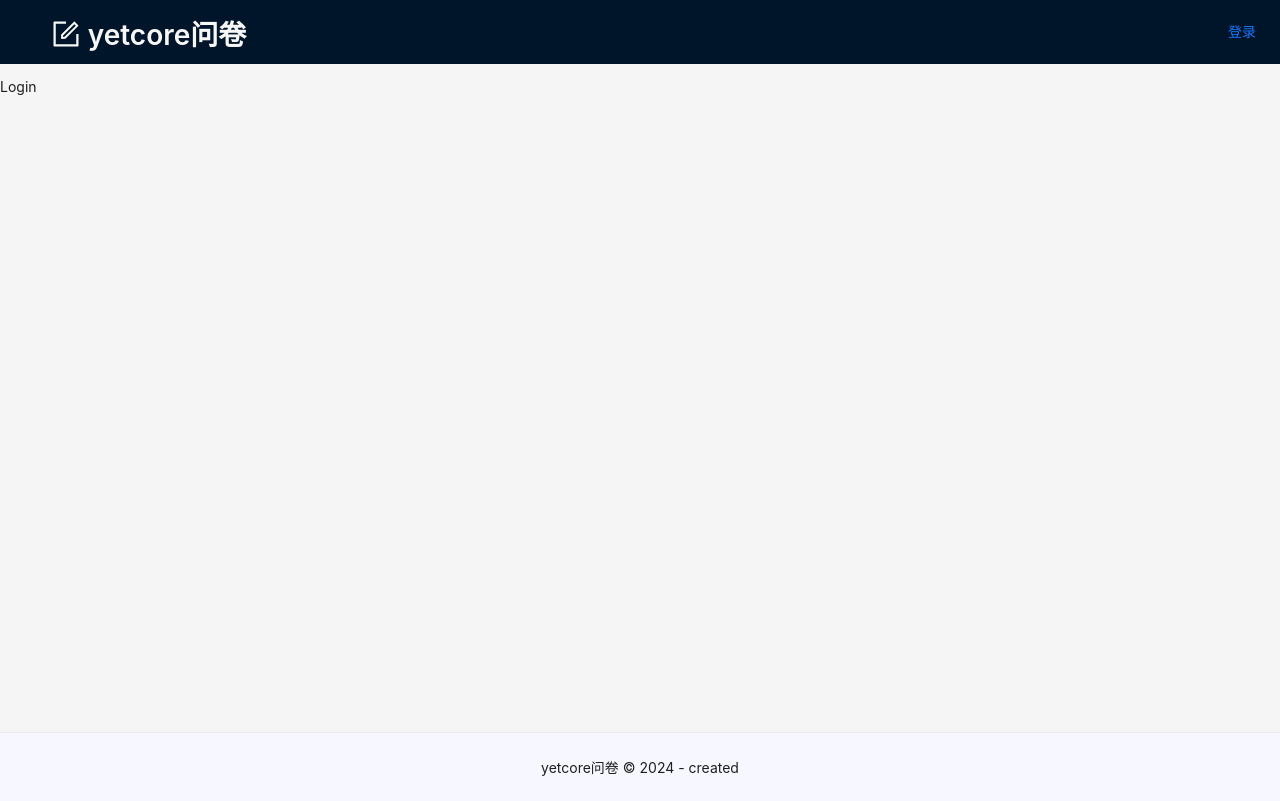
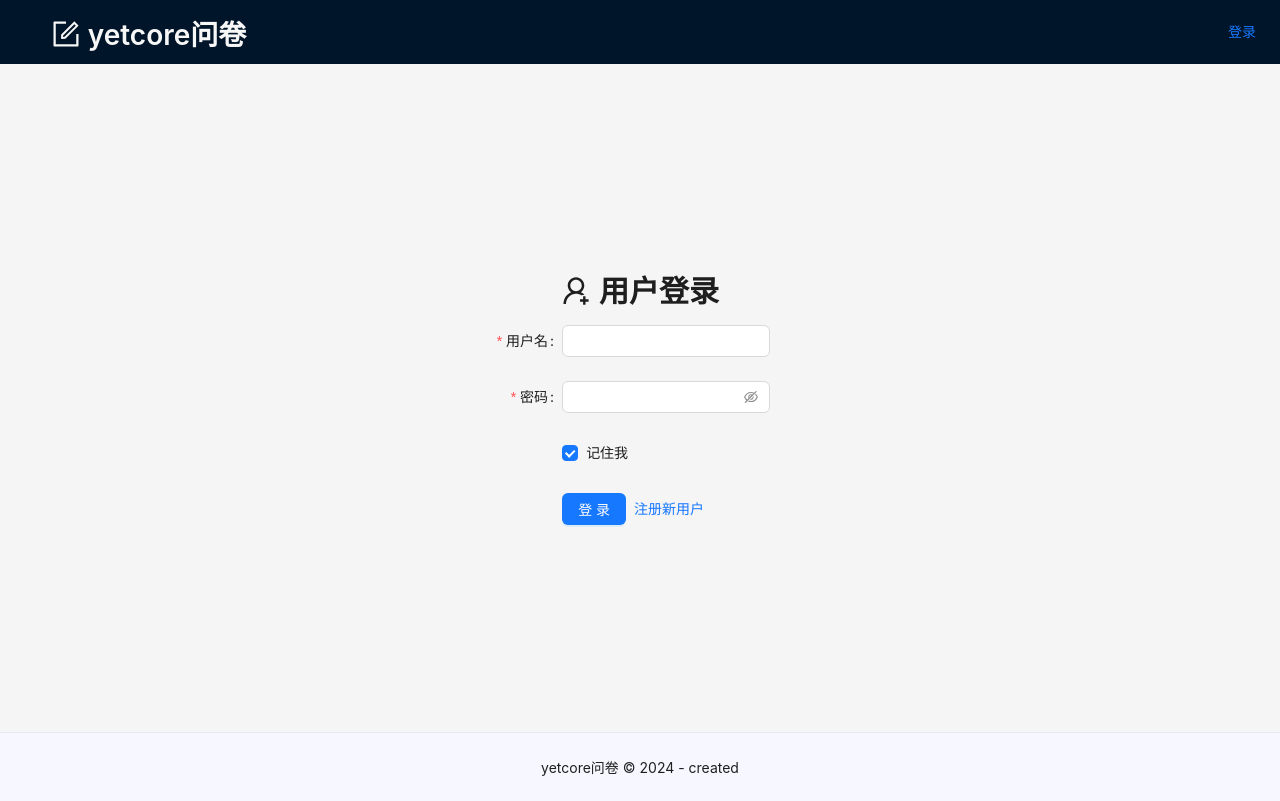
Before and after one commit to yetcore/question-star, a React (Create React App) app: page /login in a window 1280 px wide. Built offline with nearby package versions, Linux system fonts and the light colour scheme.

Commit message:
login register ui finish

```diff
--- a/package.json
+++ b/package.json
@@ -13,6 +13,7 @@
     "@types/react-dom": "^18.3.1",
     "ahooks": "^3.8.1",
     "antd": "^5.22.1",
+    "formik": "^2.4.6",
     "react": "^18.3.1",
     "react-dom": "^18.3.1",
     "react-router-dom": "^6.28.0",
--- /dev/null
+++ b/src/pages/Login.module.scss
@@ -0,0 +1,9 @@
+.container {
+    height: calc(100vh - 64px - 67.75px);
+    display: flex;
+    flex-direction: column;
+    justify-content: center;
+    align-items: center;
+
+
+}
--- a/src/pages/Login.tsx
+++ b/src/pages/Login.tsx
@@ -1,7 +1,96 @@
-import React,{ FC } from "react";
+import React,{ FC, useEffect } from "react";
+import styles from './Login.module.scss'
+import { Space,Typography,Form,Input,Button, Checkbox, message } from "antd";
+import { Link, useNavigate } from "react-router-dom";
+import { UserAddOutlined } from "@ant-design/icons";
+import { REGISATER_PATHNAME } from "../router";
+import { paste } from "@testing-library/user-event/dist/paste";
+import Password from "antd/es/input/Password";
 
+const USERNAME_KEY = 'USERNAME'
+const PASSWORD_KEY = 'PASSWORD'
+
+function rememberUser(username:string ,password: string){
+    localStorage.setItem(USERNAME_KEY,username)
+    localStorage.setItem(PASSWORD_KEY,password)
+}
+
+function deleteUserFormStorage() {
+    localStorage.removeItem(USERNAME_KEY)
+    localStorage.removeItem(PASSWORD_KEY)
+}
+
+function getUserInfoFormStorage() {
+    return {
+        username: localStorage.getItem(USERNAME_KEY),
+        password: localStorage.getItem(PASSWORD_KEY)
+    }
+}
 const Login: FC = () => {
-    return <p>Login</p>
+    const nav = useNavigate()
+    const { Title } = Typography
+    const [form] = Form.useForm()
+
+    useEffect(() => {
+        const {username,password } = getUserInfoFormStorage()
+        form.setFieldsValue({ username,password})
+    },[])
+
+    const onFinish = (value:any) => {
+        const {username,password,remember} = value || {}
+        if(remember){
+            rememberUser(username,password)
+        }else{
+            deleteUserFormStorage()
+        }
+    }
+
+    return (
+        <div className={styles.container}>
+            <div>
+                <Space>
+                    <Title level={2}><UserAddOutlined /></Title>
+                    <Title level={2}>用户登录</Title>
+                </Space>
+            </div>
+            <div>
+                <Form
+                labelCol={{ span: 6 }}
+                wrapperCol={{ span: 16}}
+                onFinish={onFinish}
+                initialValues={{ remember: true}}
+                form = {form}>
+                    <Form.Item label='用户名' name='username' rules={[
+                        {required:true ,message:'请输入用户名'},
+                        {type: 'string',min:5,max:20,message:'字符长度在 5-20 之间'},
+                        {pattern:/^\w+$/,message:'只能是字母数字下划线'}
+
+
+                    ]}>
+                        <Input />
+                    </Form.Item>
+
+                    <Form.Item label='密码' name='password' rules={[
+                        {required: true,message:'请输入密码'}
+                        ]}>
+                        <Input.Password></Input.Password>
+                    </Form.Item>
+
+                    <Form.Item wrapperCol={{ offset: 6,span: 16}} name='remember' valuePropName="checked">
+                        <Checkbox>记住我</Checkbox>
+                    </Form.Item>
+
+                    <Form.Item wrapperCol={{ offset: 6,span: 16}}>
+                        <Space>
+                            <Button type="primary" htmlType="submit">登录</Button>
+                            <Link to={REGISATER_PATHNAME}>注册新用户</Link>
+                        </Space>
+                    </Form.Item>
+                </Form>
+            </div>
+        </div>
+    )
+
 }
 
 export default Login
--- /dev/null
+++ b/src/pages/Register.module.scss
@@ -0,0 +1,9 @@
+.container {
+    height: calc(100vh - 64px - 67.75px);
+    display: flex;
+    flex-direction: column;
+    justify-content: center;
+    align-items: center;
+
+
+}
--- a/src/pages/Register.tsx
+++ b/src/pages/Register.tsx
@@ -1,9 +1,66 @@
 import React,{ FC } from "react";
-import { Typography,Space } from "antd";
+import { Typography,Space,Form, Input, Button } from "antd";
 import { UserAddOutlined } from "@ant-design/icons";
+import styles from './Register.module.scss'
+import { Link } from "react-router-dom";
+import { LOGIN_PATHNAME } from "../router";
 
+const { Title } = Typography
 const Register: FC = () => {
-    return <p>Register</p>
+    const onFinish = (value: any) => {}
+    return <div className={styles.container}>
+        <div>
+            <Space>
+                <Title level={2}><UserAddOutlined /></Title>
+                <Title level={2}>注册新用户</Title>
+            </Space>
+        </div>
+        <div>
+            <Form
+            labelCol={{ span: 6 }}
+            wrapperCol={{ span: 16}}
+            onFinish={onFinish}>
+                <Form.Item label='用户名' name='username' rules={[
+                        {required:true ,message:'请输入用户名'},
+                        {type: 'string',min:5,max:20,message:'字符长度在 5-20 之间'},
+                        {pattern:/^\w+$/,message:'只能是字母数字下划线'}
+                    ]}>
+                    <Input />
+                </Form.Item>
+                <Form.Item label='密码' name='password' rules={[
+                        {required: true,message:'请输入密码'}
+                        ]}>
+                    <Input.Password></Input.Password>
+                </Form.Item>
+                <Form.Item label='确认密码' name='confirm' dependencies={['password']} rules={[
+                        {required: true,message:'请输入密码'},
+                        ({ getFieldValue }) => ({
+                            validator(rule, value, callback) {
+                                if(!value || getFieldValue('password') === value) {
+                                    return Promise.resolve()
+                                }else {
+                                    return Promise.reject(new Error('两次密码不一致'))
+                                }
+                            },
+                        })
+                        ]}>
+                    <Input.Password></Input.Password>
+                </Form.Item>
+                <Form.Item label='昵称' name='nickname'>
+                    <Input />
+                </Form.Item>
+                <Form.Item wrapperCol={{ offset: 6,span: 16}}>
+                    <Space>
+                        <Button type="primary" htmlType="submit">
+                            注册
+                        </Button>
+                        <Link to={LOGIN_PATHNAME}>已有账户，登录</Link>
+                    </Space>
+                </Form.Item>
+            </Form>
+        </div>
+    </div>
+
 }
 
 export default Register
```
Also changed, not shown: 1 other file (tests, documents, lock files or other folders).
